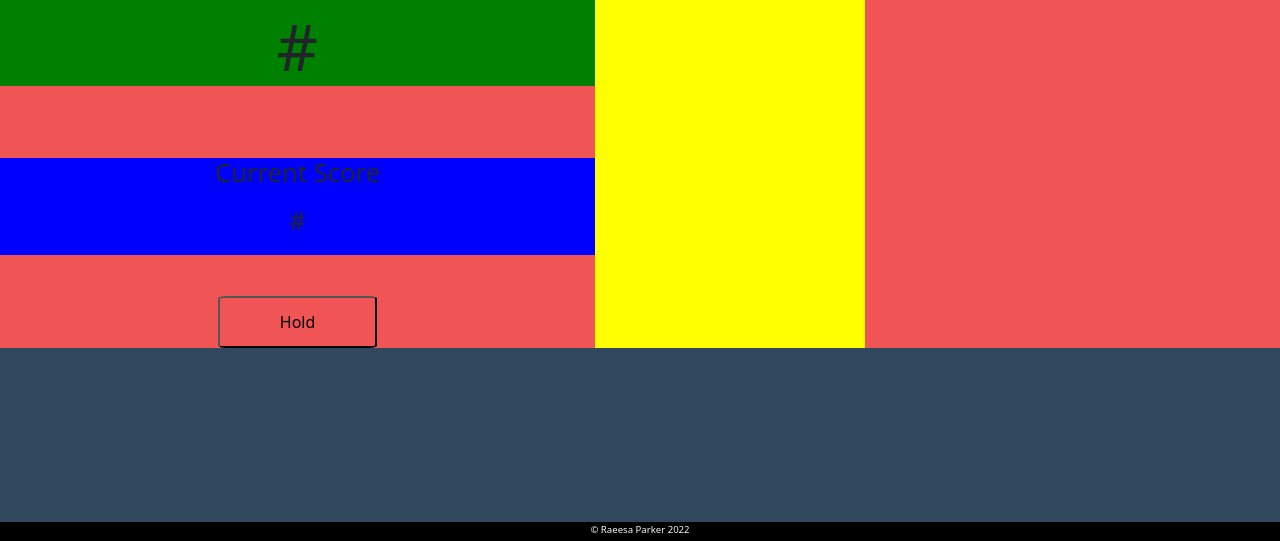
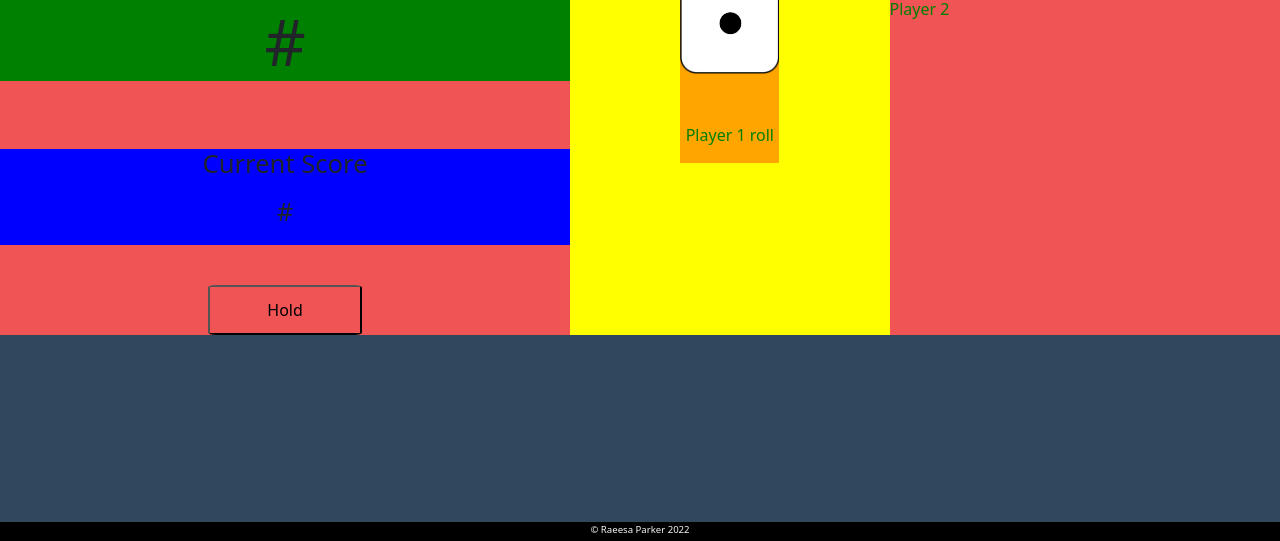
Before and after one commit to RaeesaParker/dice-game, a plain HTML site: page index.html in a window 1280 px wide. Shown: the part 259-800 px from the top of the page. Drawn offline with nearby package versions, Linux system fonts and the light colour scheme.

Commit message:
Added middle dice section

```diff
--- a/index.html
+++ b/index.html
@@ -58,7 +58,10 @@
 			</div>
 
 			<div id="main-flex-dice" class="main-flex-item">
-				<p>Dice</p>
+				<div id="main-die">
+					<img id="fig-die" src="./assets/1.png">
+					<p>Player 1 roll</p>
+				</div>
 			</div>
 
 			<div class="main-flex-item main-flex-player">
--- a/styles.css
+++ b/styles.css
@@ -35,6 +35,7 @@ h3{
 
 p{
 	color: green;
+	margin-top: 50%;
 }
 
 button{
@@ -102,15 +103,12 @@ button{
 }
 
 
+/* ----------- PLAYER ----------- */
+
 .main-flex-player{
 	flex-grow: 3;
 }
 
-
-#main-flex-dice{
-	flex-grow: 2;
-	background-color: yellow;
-}
 
 .main-player-total-div{
 	background-color: green;
@@ -121,7 +119,6 @@ button{
 	background-color: blue;
 	margin: 5% 0 ;
 }
-
 
 .main-flex-player h2{
 	font-size: 5vw;
@@ -139,6 +136,29 @@ button{
 	margin-top: 7%;
 	padding: 2% 10%;
 }
+
+
+
+/* ----------- DIE ----------- */
+
+#main-flex-dice{
+	align-items: center;
+	display: flex;
+	flex-grow: 2;
+	justify-content: center;
+	background-color: yellow;
+}
+
+#main-die{
+	background-color: orange;
+	text-align: center;
+}
+
+#fig-die{
+	height: 100px;
+}
+
+
 
 
 /* ------------------------- FOOTER ------------------------------- */
```
Also changed, not shown: assets/1.png (added), assets/2.png (added), assets/3.png (added), assets/4.png (added), assets/5.png (added), assets/6.png (added).
